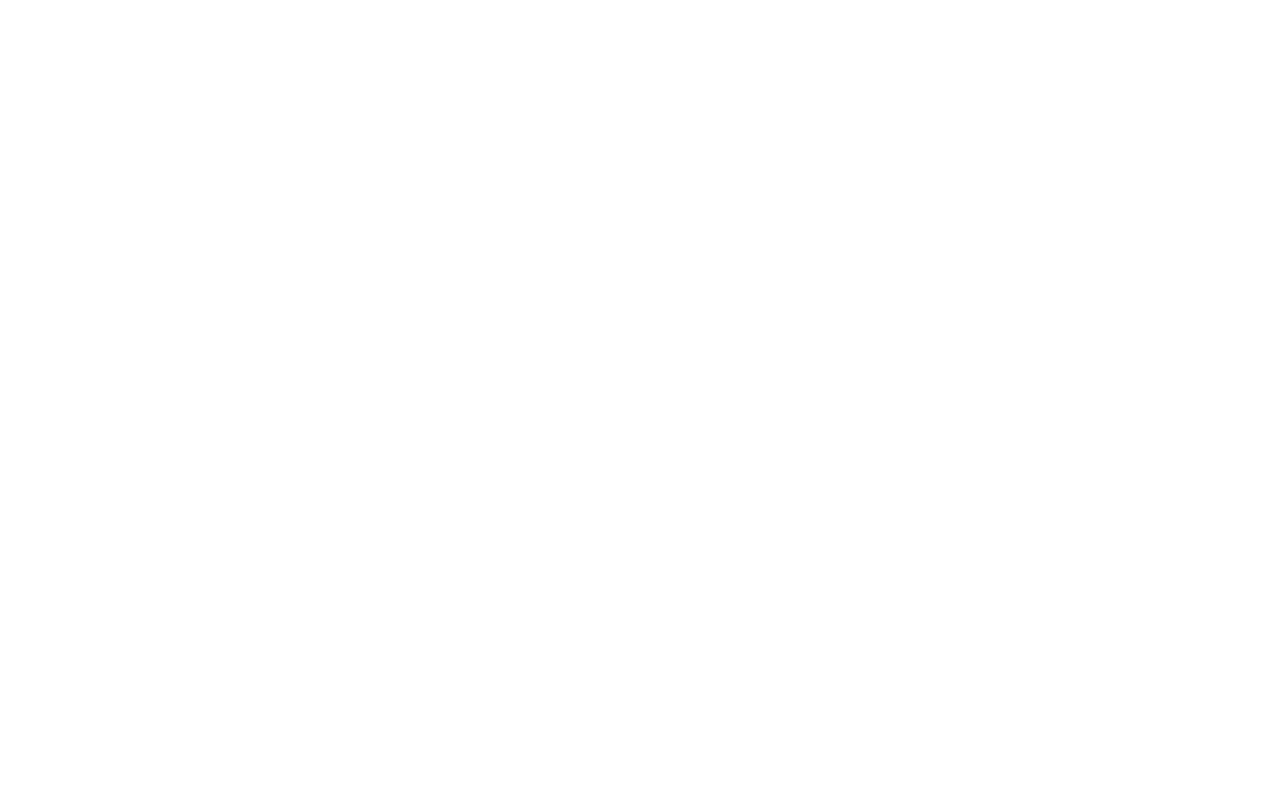
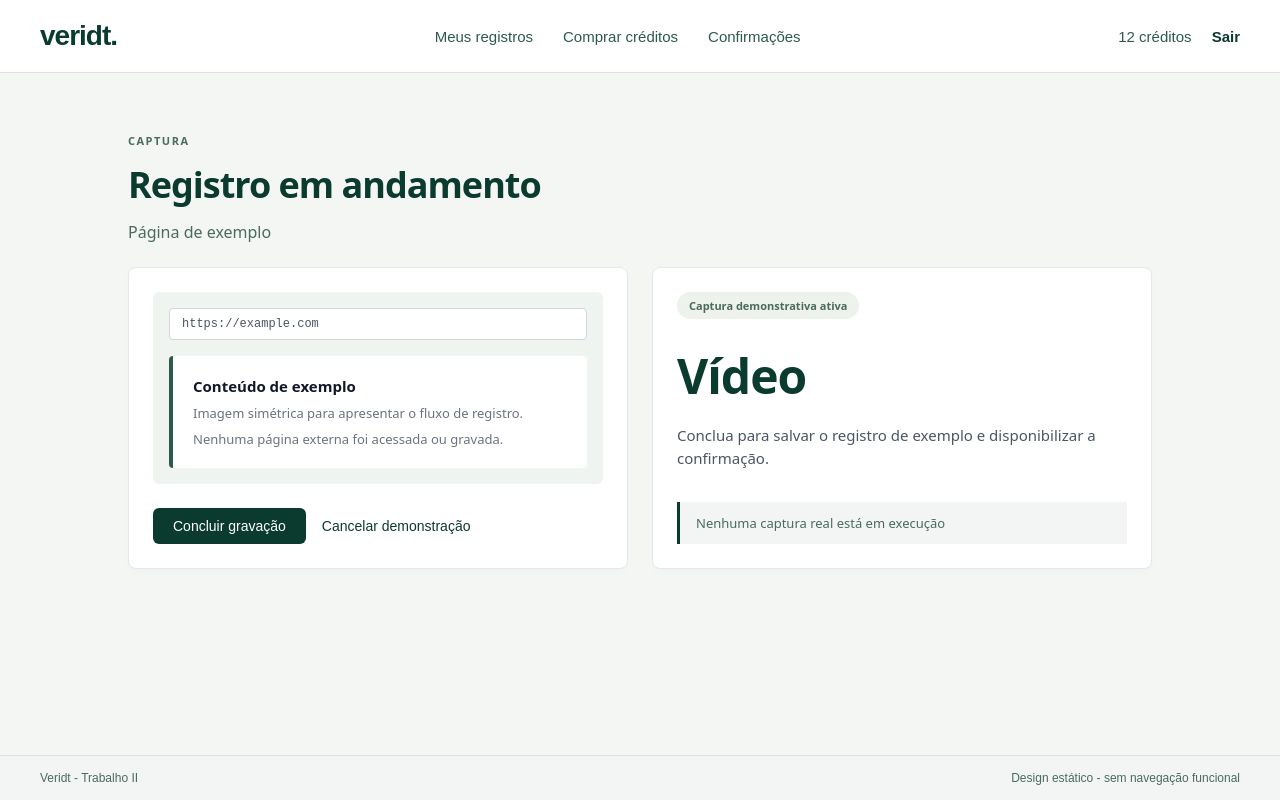
Before and after one commit to DGshoe/Veridit-EngSof-I, a React (Vite) app: page /taking in a window 1280 px wide. Before the commit this address had no page. Built offline with nearby package versions, Linux system fonts and the light colour scheme.

Commit message:
Develop the taking page

```diff
--- a/src/app.jsx
+++ b/src/app.jsx
@@ -2,6 +2,7 @@ import { Routes, Route, Navigate } from 'react-router-dom';
 import { Login } from './pages/Login';
 import { Recovery } from './pages/Recovery';
 import { Packages } from './pages/Packages';
+import { Taking } from './pages/Taking';
 
 export function App() {
   return (
@@ -10,6 +11,7 @@ export function App() {
       <Route path="/auth/login" element={<Login />} />
       <Route path="/auth/recovery" element={<Recovery />} />
       <Route path="/packages" element={<Packages />} />
+      <Route path="/taking" element={<Taking />} /> {/* <-- Nova rota */}
     </Routes>
   );
 }
--- /dev/null
+++ b/src/pages/Taking.css
@@ -0,0 +1,159 @@
+.taking-layout {
+    display: flex;
+    flex-direction: column;
+    min-height: 100vh;
+}
+
+/* Força o container do PageLayout a ser mais largo para caber as 2 colunas */
+.page-layout-container {
+    max-width: 1000px !important;
+}
+
+/* Grid de 2 colunas */
+.taking-content {
+    display: grid;
+    grid-template-columns: 1fr 1fr;
+    gap: 24px;
+    width: 100%;
+}
+
+/* Estilo base dos cards (mesma linha visual dos pacotes) */
+.taking-card {
+    background-color: #ffffff;
+    border-radius: 8px;
+    padding: 24px;
+    border: 1px solid #e5e7eb;
+    box-shadow: 0 2px 8px rgba(0, 0, 0, 0.02);
+    display: flex;
+    flex-direction: column;
+}
+
+/* --- COLUNA ESQUERDA --- */
+
+.fake-browser {
+    background-color: #f0f4f1; /* Fundo verde/cinza bem claro */
+    border-radius: 6px;
+    padding: 16px;
+    margin-bottom: 24px;
+}
+
+.browser-url {
+    background-color: #ffffff;
+    border: 1px solid #d1d5db;
+    border-radius: 4px;
+    padding: 8px 12px;
+    font-size: 12px;
+    color: #4b5563;
+    margin-bottom: 16px;
+    font-family: monospace;
+}
+
+.browser-view {
+    background-color: #ffffff;
+    padding: 20px;
+    border-radius: 4px;
+    border-left: 4px solid #2d5a4c; /* Detalhe verde na borda esquerda */
+}
+
+.browser-view h4 {
+    margin: 0 0 8px 0;
+    color: #111827;
+    font-size: 15px;
+}
+
+.browser-view p {
+    margin: 0 0 8px 0;
+    font-size: 13px;
+    color: #6b7280;
+    line-height: 1.4;
+}
+
+.browser-view p:last-child {
+    margin-bottom: 0;
+}
+
+.taking-actions {
+    display: flex;
+    align-items: center;
+    gap: 16px;
+    margin-top: auto; /* Empurra os botões para o final do card */
+}
+
+.btn-primary {
+    background-color: #0b3b2e;
+    color: #ffffff;
+    border: none;
+    border-radius: 6px;
+    padding: 10px 20px;
+    font-size: 14px;
+    font-weight: 500;
+    cursor: pointer;
+    transition: background-color 0.2s;
+}
+
+.btn-primary:hover {
+    background-color: #07291f;
+}
+
+.btn-text {
+    background: none;
+    border: none;
+    color: #0b3b2e;
+    font-size: 14px;
+    font-weight: 500;
+    cursor: pointer;
+    padding: 0;
+}
+
+.btn-text:hover {
+    text-decoration: underline;
+}
+
+/* --- COLUNA DIREITA --- */
+
+.status-badge {
+    align-self: flex-start;
+    background-color: #eef2ed;
+    color: #4a6b5d;
+    font-size: 11px;
+    font-weight: 600;
+    padding: 6px 12px;
+    border-radius: 20px;
+    margin-bottom: 24px;
+}
+
+.taking-title {
+    font-size: 48px;
+    font-weight: 600;
+    color: #0b3b2e;
+    margin: 0 0 16px 0;
+    letter-spacing: -1px;
+}
+
+.taking-description {
+    font-size: 15px;
+    color: #4b5563;
+    line-height: 1.5;
+    margin: 0 0 32px 0;
+}
+
+.taking-alert {
+    background-color: #f2f5f3;
+    border-left: 3px solid #0b3b2e;
+    padding: 12px 16px;
+    font-size: 13px;
+    color: #4a6b5d;
+    width: 100%;
+    margin-top: auto; /* Joga o alerta para o final do card */
+}
+
+/* Responsividade para telas menores */
+@media (max-width: 768px) {
+    .taking-content {
+        grid-template-columns: 1fr; /* 1 coluna em celulares */
+    }
+
+    .taking-title {
+        font-size: 36px;
+    }
+}
--- /dev/null
+++ b/src/pages/Taking.jsx
@@ -0,0 +1,58 @@
+import { Header } from '../share/Header';
+import { Footer } from '../share/Footer';
+import { PageLayout } from '../share/PageLayout';
+import './Taking.css';
+
+export function Taking() {
+  return (
+    <div className="taking-layout">
+      <Header />
+
+      <PageLayout
+        tag="CAPTURA"
+        title="Registro em andamento"
+        description="Página de exemplo"
+      >
+        <div className="taking-content">
+
+          {/* Coluna Esquerda - Simulação de Navegador */}
+          <div className="taking-card">
+            <div className="fake-browser">
+              <div className="browser-url">
+                https://example.com
+              </div>
+              <div className="browser-view">
+                <h4>Conteúdo de exemplo</h4>
+                <p>Imagem simétrica para apresentar o fluxo de registro.</p>
+                <p>Nenhuma página externa foi acessada ou gravada.</p>
+              </div>
+            </div>
+
+            <div className="taking-actions">
+              <button className="btn-primary">Concluir gravação</button>
+              <button className="btn-text">Cancelar demonstração</button>
+            </div>
+          </div>
+
+          {/* Coluna Direita - Informações de Captura */}
+          <div className="taking-card">
+            <span className="status-badge">Captura demonstrativa ativa</span>
+
+            <h2 className="taking-title">Vídeo</h2>
+
+            <p className="taking-description">
+              Conclua para salvar o registro de exemplo e disponibilizar a confirmação.
+            </p>
+
+            <div className="taking-alert">
+              Nenhuma captura real está em execução
+            </div>
+          </div>
+
+        </div>
+      </PageLayout>
+
+      <Footer />
+    </div>
+  );
+}
```
